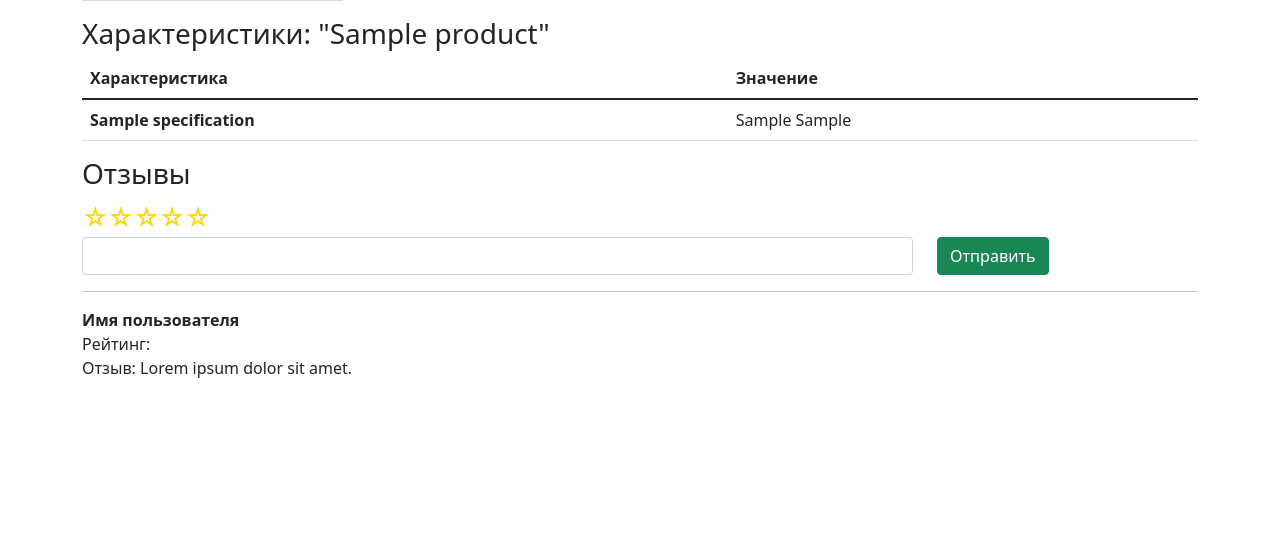
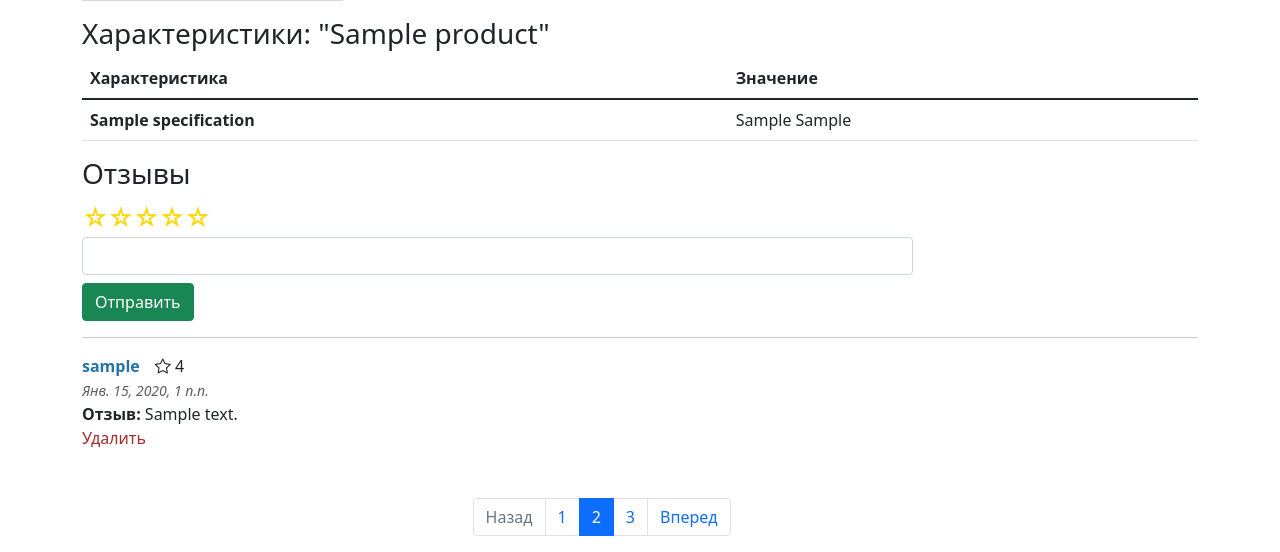
Before and after one commit to arm-path/django-shop-simple, a Django app: a page that uses app_product/templates/include/header_include.html in a window 1280 px wide. Shown: the part 307-859 px from the top of the page. Before the commit the page ends 685 px from the top, so only its background shows below. Run offline with Django 3.2, Linux system fonts and the light colour scheme; a user stored in the database is signed in; tables that the repository leaves empty hold one stand-in row (values such as "Sample post"); grey boxes marked "Sample" are stand-in pictures; some libraries are stand-ins or nearby versions.

Commit message:
Review. Creation, delete

```diff
--- /dev/null
+++ b/app_product/static/app_product/js/review.js
@@ -0,0 +1,91 @@
+let review, url,
+    reviewCreateForm = document.getElementById('reviewCreateForm'),
+    reviewList = document.getElementById('reviewList'),
+    reviewCreateFormError = document.getElementById('reviewCreateFormError'),
+    csrf_token = document.getElementsByName('csrfmiddlewaretoken')
+
+// Функция: Создает отзыв.
+reviewCreateForm.addEventListener('submit', (event) => {
+    event.preventDefault()
+    reviewCreateFormError.textContent = ''
+    let rating = document.querySelector('input[name="rating"]:checked')
+    if (rating && rating.getAttribute('value')) {
+        if (rating.value in [1, 2, 3, 4, 5, 6]) {
+            rating = rating.value
+        } else rating = 0
+    } else rating = 0
+    let reviewText = document.getElementById('reviewText')
+    if (reviewText) {
+        review = reviewText.value
+    } else review = ''
+    if (reviewCreateForm.getAttribute('action')) {
+        url = reviewCreateForm.action
+        data = {'rating': rating, 'review': review}
+        clearForm()
+        sendOnCheck(url, data)
+    }
+})
+
+// Функция: Очищает данные в форме.
+const clearForm = () => {
+    if (document.querySelector('input[name="rating"]:checked')) {
+        document.querySelector('input[name="rating"]:checked').checked = false
+    }
+    document.getElementById('reviewText').value = ''
+}
+
+// Функция: Удаляет отзыв.
+reviewList.addEventListener('submit', (event) => {
+    event.preventDefault()
+    if (event.target.id && event.target.action) {
+        if (event.target.id.lastIndexOf('_') !== -1) {
+            let reviewDeleteFormID = event.target.id.substr(event.target.id.lastIndexOf('_') + 1)
+            if (!isNaN(reviewDeleteFormID)) {
+                data = {'review': reviewDeleteFormID}
+                url = event.target.action
+                sendOnCheck(url, data)
+            }
+        }
+    }
+
+})
+
+const sendOnCheck = async (url, data) => {
+    try {
+        axios.defaults.xsrfHeaderName = 'X-CSRFTOKEN'
+        axios.defaults.xsrfCookieName = 'csrftoken'
+        response = await axios.post(url, data)
+        if (response.status === 200) {
+            if (response.data.review) {
+                let review_response = response.data.review
+                reviewCreateFormError.textContent = ''
+                reviewList.insertAdjacentHTML('afterbegin', `
+                <div id="reviewDetail_${review_response.id}" class="mt-2">
+                    <div><b class="review-user">${review_response.customer}</b>
+                    <i class="bi bi-star"></i> ${review_response.rating}</div>
+                    <small style="color: #5d5d64"><i>Только что</i></small>
+                    <div><b>Отзыв: </b>${review_response.review}</div>
+                    <form id="reviewDeleteForm_${review_response.id}" action="/review/delete/" method="POST">
+                        <input type="hidden" name="csrfmiddlewaretoken" value="${csrf_token[0].value}">
+                        <button type="submit" class="review-delete-link ">Удалить</button>
+                    </form>
+                </div>
+                `)
+                clearForm()
+            }
+            if (response.data.error_review) {
+                reviewCreateFormError.textContent = `${response.data.error_review}`
+            }
+            if (response.data.review_delete) {
+                let reviewDetailID = document.getElementById(`reviewDetail_${response.data.review_delete}`)
+                if (reviewDetailID) {
+                    reviewList.removeChild(reviewDetailID)
+                }
+            }
+            if (response.data.errors) console.log(response.data.errors)
+        } else console.log(response.status)
+    } catch (e) {
+        console.log(e)
+    }
+
+}
--- a/app_product/static/css/style.css
+++ b/app_product/static/css/style.css
@@ -50,12 +50,29 @@
 }
 
 /* application app_profile */
-.create-user{
+.create-user {
     background-color: #efefef;
     padding: 1.3%;
     border-radius: 1em;
 }
 
-.required-field{
+.required-field {
     color: #a62d2a;
 }
+
+.review-user {
+    color: #2274a6;
+    margin-right: 15px;
+}
+
+.review-delete-link {
+    padding: 0;
+    border: None;
+    background: None;
+    text-decoration: none;
+    color: #a62d2a;
+}
+
+.review-delete-link:hover, .review-delete-link:active {
+    color: #db5966;
+}
--- a/app_product/templates/app_product/product_detail.html
+++ b/app_product/templates/app_product/product_detail.html
@@ -51,28 +51,40 @@
 </div>
 <div>
     <h3>Отзывы</h3>
-    <form action="#" method="POST">
+    <form id="reviewCreateForm" action="{% url 'product_detail' product.slug %}" method="POST">
+        {% csrf_token %}
         <div class="row">
             <div class="rating">
-                <input type="radio" name="rating" value="5" id="5"> <label for="5">☆</label>
-                <input type="radio" name="rating" value="4" id="4"> <label for="4">☆</label>
-                <input type="radio" name="rating" value="3" id="3"><label for="3">☆</label>
-                <input type="radio" name="rating" value="2" id="2"><label for="2">☆</label>
-                <input type="radio" name="rating" value="1" id="1"><label for="1">☆</label>
+                <input type="radio" name="rating" value="5" id="rating5"><label for="rating5">☆</label>
+                <input type="radio" name="rating" value="4" id="rating4"><label for="rating4">☆</label>
+                <input type="radio" name="rating" value="3" id="rating3"><label for="rating3">☆</label>
+                <input type="radio" name="rating" value="2" id="rating2"><label for="rating2">☆</label>
+                <input type="radio" name="rating" value="1" id="rating1"><label for="rating1">☆</label>
             </div>
-            <div class="col-md-9"><input type="text" class="form-control"></div>
-            <div class="col-md-3">
+            <div class="col-md-9"><input type="text" id="reviewText" class="form-control"></div>
+            <small id="reviewCreateFormError" class="text-danger"></small>
+            <div class="col-md-3 mt-2">
                 <button type="submit" class="btn btn-success">Отправить</button>
             </div>
         </div>
     </form>
     <hr/>
-    <div class="mt-2 mb-5">
-        <div><b> Имя пользователя </b></div>
-        <div>
-            <div class="col-md-auto "> Рейтинг:</div>
+    <div id="reviewList" class="mt-2 mb-5">
+        {% for review in reviews %}
+        <div id="reviewDetail_{{review.pk}}" class="mt-2">
+            <div><b class="review-user">{{ review.customer }}</b><i class="bi bi-star"></i> {{ review.rating }}</div>
+            <small style="color: #5d5d64"><i>{{ review.date_of_creation }}</i></small>
+            <div><b>Отзыв:</b> {{ review.review }}</div>
+            <form id="reviewDeleteForm_{{review.pk}}" action="{% url 'review_delete' %}" method="POST">
+                {% csrf_token %}
+                {% if review.customer.user == request.user %}
+                <button type="submit" class="review-delete-link ">Удалить</button>
+                {% endif %}
+            </form>
         </div>
-        <div> Отзыв: Lorem ipsum dolor sit amet.</div>
+        {% endfor %}
     </div>
+    {% include 'include/pagination.html' %}
 </div>
+<script src="{% static 'app_product/js/review.js' %}"></script>
 {% endblock %}
--- a/app_product/templates/include/header_include.html
+++ b/app_product/templates/include/header_include.html
@@ -36,12 +36,10 @@
             <a href="{% url 'detail_profile' %}" type="submit" class="btn me-2 btn-success">
                 Профиль <i class="bi bi-person-circle"></i> {{user.username}}
             </a>
-            <a href="{% url 'logaut' %}">
             <a href="{% url 'cart' %}" type="submit" class="btn me-2 btn-success">Корзина <i class="bi bi-cart4"></i></a>
             <a href="{% url 'logout' %}">
                 <button type="button" class="btn me-2 btn-success">Выход</button>
             </a>
-
             {% else %}
             <a href="{% url 'authentication'%}">
                 <button class="btn btn-outline-success me-2" type="button">Вход</button>
--- /dev/null
+++ b/app_product/templates/include/pagination.html
@@ -0,0 +1,15 @@
+<nav class="mt-3" aria-label="...">
+    <ul class="pagination" style="width: 30%; margin: 0 auto">
+        <li class="page-item disabled">
+            <a class="page-link" href="#" tabindex="-1" aria-disabled="true">Назад</a>
+        </li>
+        <li class="page-item"><a class="page-link" href="#">1</a></li>
+        <li class="page-item active" aria-current="page">
+            <a class="page-link" href="#">2</a>
+        </li>
+        <li class="page-item"><a class="page-link" href="#">3</a></li>
+        <li class="page-item">
+            <a class="page-link" href="#">Вперед</a>
+        </li>
+    </ul>
+</nav>
--- a/app_product/urls.py
+++ b/app_product/urls.py
@@ -1,11 +1,18 @@
 from django.urls import path
 
-from .views import BaseView, CategoryDetailView, ProductDetailView, AddProductToCart, CartView, ChangeQuantityProductToCartView
+from .views import (BaseView,
+                    CategoryDetailView,
+                    ProductDetailView,
+                    ReviewDeleteView,
+                    AddProductToCart,
+                    CartView,
+                    ChangeQuantityProductToCartView)
 
 urlpatterns = [
     path('', BaseView.as_view(), name='base'),
     path('category/<str:slug>/', CategoryDetailView.as_view(), name='category_detail'),
     path('product/<str:slug>/', ProductDetailView.as_view(), name='product_detail'),
+    path('review/delete/', ReviewDeleteView.as_view(), name='review_delete'),
     path('add_product/cart/<str:slug>/', AddProductToCart.as_view(), name='product_to_cart'),
     path('cart/', CartView.as_view(), name='cart'),
     path('cart/product/change/<int:pk>/quantity/', ChangeQuantityProductToCartView.as_view(), name='product_to_cart_change_quantity')
--- a/app_product/views.py
+++ b/app_product/views.py
@@ -2,10 +2,12 @@ import json
 from django.shortcuts import render, redirect
 from django.views.generic import View
 from django.http import JsonResponse, Http404
+from django.forms.models import model_to_dict
 
 from app_profile.models import Customer
 from .mixins import FilterCategoryMixin
-from .models import Category, Product, Specification, CartOrOrder, ProductsInCart
+from .models import Category, Product, Specification, CartOrOrder, ProductsInCart, Review
+from .forms import ReviewForm
 
 
 class BaseView(View):
@@ -37,11 +39,57 @@ class ProductDetailView(View):
     """ Представление продукта """
 
     def get(self, request, *args, **kwargs):
+        product = Product.objects.get(slug=self.kwargs['slug'])
         context = {
             'categories': Category.objects.all(),
-            'product': Product.objects.get(slug=self.kwargs['slug'])
+            'product': product,
+            'reviews': Review.objects.filter(product=product)
         }
         return render(request, 'app_product/product_detail.html', context)
+
+    def post(self, request, *args, **kwargs):
+        form_data = json.loads(request.body.decode('utf-8'))
+        rating = str(form_data.get('rating' or None))
+        review = str(form_data.get('review' or None))
+        if review is not None and rating is not None:
+            if not rating.isnumeric():
+                return JsonResponse({'errors': 'rating - Должен иметь целочисленный тип данных'})
+            rating = int(rating)
+            if not rating <= 5 and rating >= 0:
+                return JsonResponse({'errors': 'rating - Должен быть в диапазоне от 0-5'})
+            if not Customer.objects.filter(user=request.user):
+                Customer.objects.create(user=request.user)
+            if Review.objects.filter(customer=Customer.objects.get(user=request.user),
+                                     product=Product.objects.get(slug=self.kwargs['slug'])).exists():
+                return JsonResponse({'error_review': 'Отзыв не добавлен, Вы ранее писали отзыв о продукте!'})
+            form_data = ReviewForm({
+                'customer': Customer.objects.get(user=request.user).pk,
+                'product': Product.objects.get(slug=self.kwargs['slug']),
+                'rating': rating, 'review': review
+            })
+            if form_data.is_valid():
+                model_data = form_data.save()
+                model_dict = model_to_dict(model_data)
+                model_dict['customer'] = request.user.__str__()
+                return JsonResponse({'review': model_dict})
+        return JsonResponse({'errors': 'Отзыв не добавлен!'})
+
+
+class ReviewDeleteView(View):
+    """ Представление уадаления отзыва """
+
+    def post(self, request, *args, **kwargs):
+        form_data = json.loads(request.body.decode('utf-8'))
+        review = form_data.get('review' or None)
+        if not review:
+            return JsonResponse({'errors': 'Получены неожиданные данные!'})
+        if not review.isnumeric():
+            return JsonResponse({'errors': 'Получены неожиданные данные!'})
+        customer = customer = Customer.objects.get(user=request.user)
+        if Review.objects.filter(pk=review, customer=customer).exists():
+            Review.objects.get(pk=review, customer=customer).delete()
+            return JsonResponse({'review_delete': review})
+        return JsonResponse({'errors': 'Что то пошло не так!'})
 
 
 class AddProductToCart(View):
--- a/app_shop/settings.py
+++ b/app_shop/settings.py
@@ -109,7 +109,7 @@ AUTH_PASSWORD_VALIDATORS = [
 
 LANGUAGE_CODE = 'ru'
 
-TIME_ZONE = 'UTC'
+TIME_ZONE = 'Europe/Moscow'
 
 USE_I18N = True
 
```
Also changed, not shown: app_product/admin.py (+17 -0 lines), app_product/forms.py (added, +11 -0 lines), app_product/models.py (+17 -0 lines), app_product/migrations/0017_review.py (added), app_product/migrations/0018_rename_raiting_review_rating.py (added), app_product/migrations/0019_review_product.py (added). Lines whose indentation alone changed are shown as unchanged.
